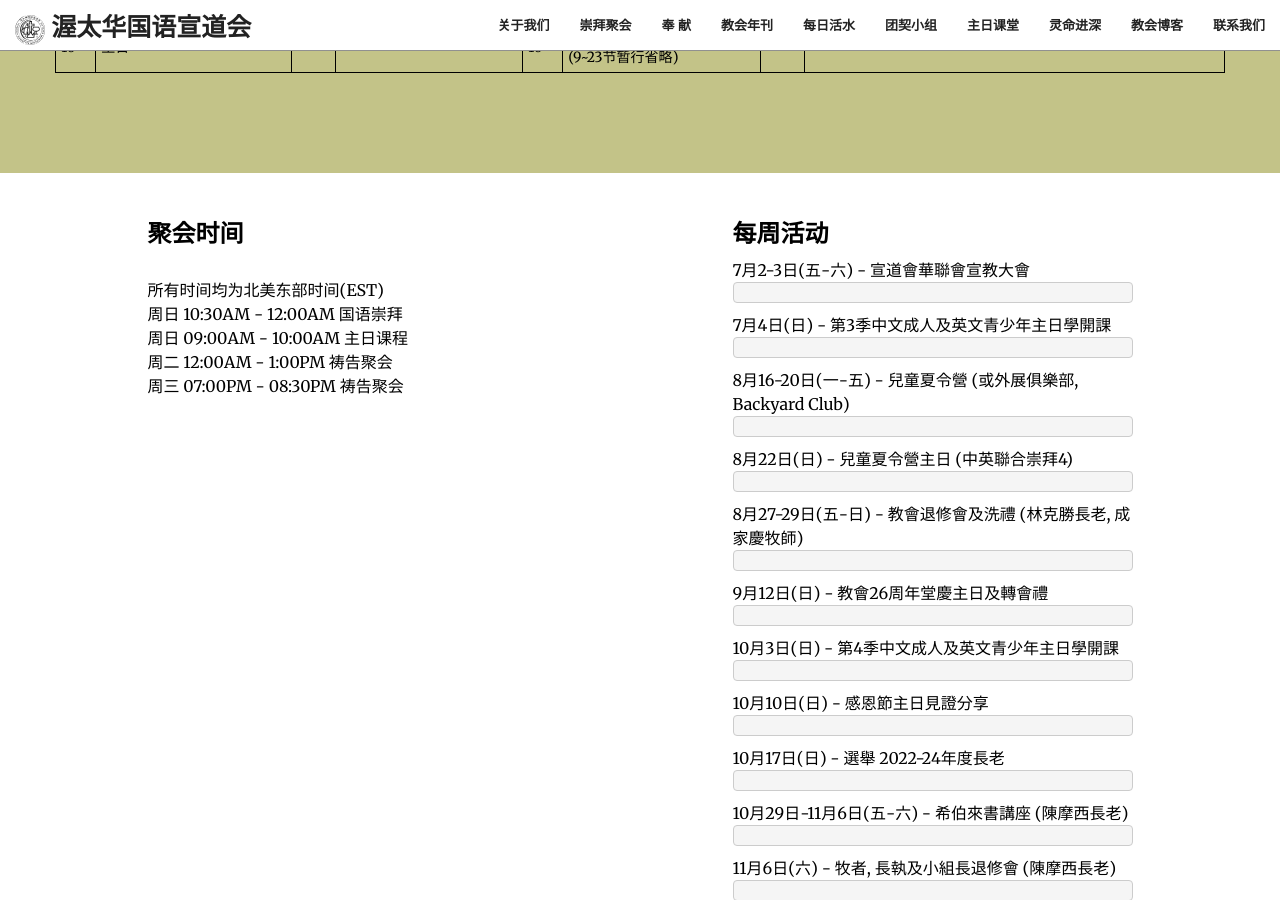
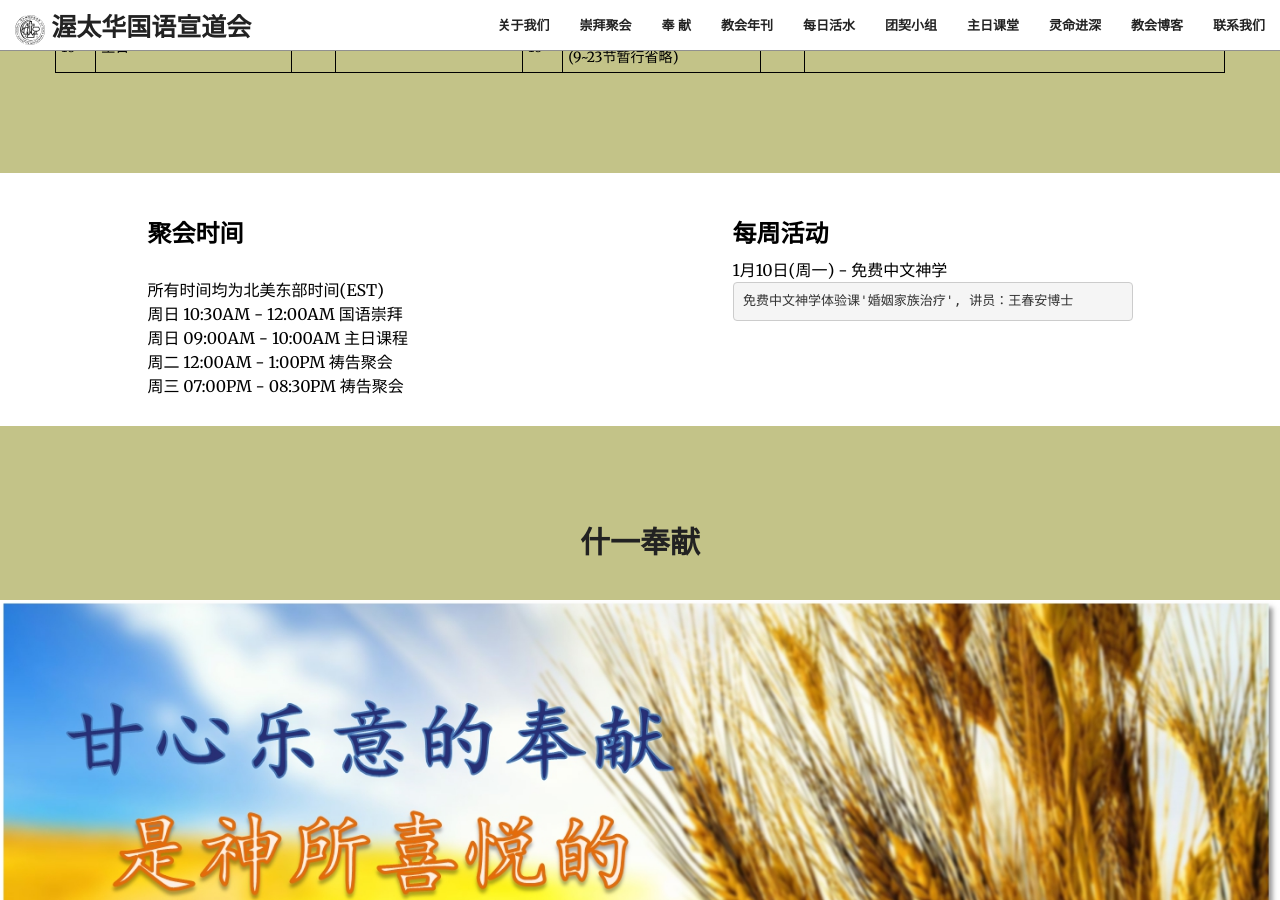
Before and after one commit to JonasYow/ottawaomac, a Jekyll site: the page built from index.html, in a window 1280 px wide and 900 px high, scrolled down 4397 px. Built offline with Jekyll 4.4.1, drawn with Linux system fonts in a browser that asks for light colours; some web fonts are replaced; some of the changed text lies outside the part shown.

Commit message:
Add an event
Add an event for test

```diff
--- a/_data/calendar.yaml
+++ b/_data/calendar.yaml
@@ -1,47 +1,3 @@
-- time: "7月2-3日(五-六)"
-  title: "宣道會華聯會宣教大會"
-
-- time: "7月4日(日)"
-  title: "第3季中文成人及英文青少年主日學開課"
-
-- time: "8月16-20日(一-五)"
-  title: "兒童夏令營 (或外展俱樂部, Backyard Club)"
-
-- time: "8月22日(日)"
-  title: "兒童夏令營主日 (中英聯合崇拜4)"
-
-- time: "8月27-29日(五-日)"
-  title: "教會退修會及洗禮 (林克勝長老, 成家慶牧師)"
-
-- time: "9月12日(日)"
-  title: "教會26周年堂慶主日及轉會禮"
-
-- time: "10月3日(日)"
-  title: "第4季中文成人及英文青少年主日學開課 "
-
-- time: "10月10日(日)"
-  title: "感恩節主日見證分享"
-
-- time: "10月17日(日)"
-  title: "選舉 2022-24年度長老"
-
-- time: "10月29日-11月6日(五-六)"
-  title: "希伯來書講座 (陳摩西長老)"
-
-- time: "11月6日(六)"
-  title: "牧者, 長執及小組長退修會 (陳摩西長老) "
-
-- time: "12月5日(日)"
-  title: "教會通訊錄出刊"
-
-- time: "12月18日(六)"
-  title: "聖誕晚會"
-
-- time: "12月19日(日)"
-  title: "聖誕主日,轉會禮及獻嬰禮 "
-
-- time: "12月24日(五)"
-  title: "聖誕夜崇拜 (東門宣道會)"
-
-- time: "12月26日(日)"
-  title: "歲末感恩見證分享"
+- time: "1月10日(周一)"
+  title: "免费中文神学"
+  content: "免费中文神学体验课'婚姻家族治疗', 讲员：王春安博士"
```
